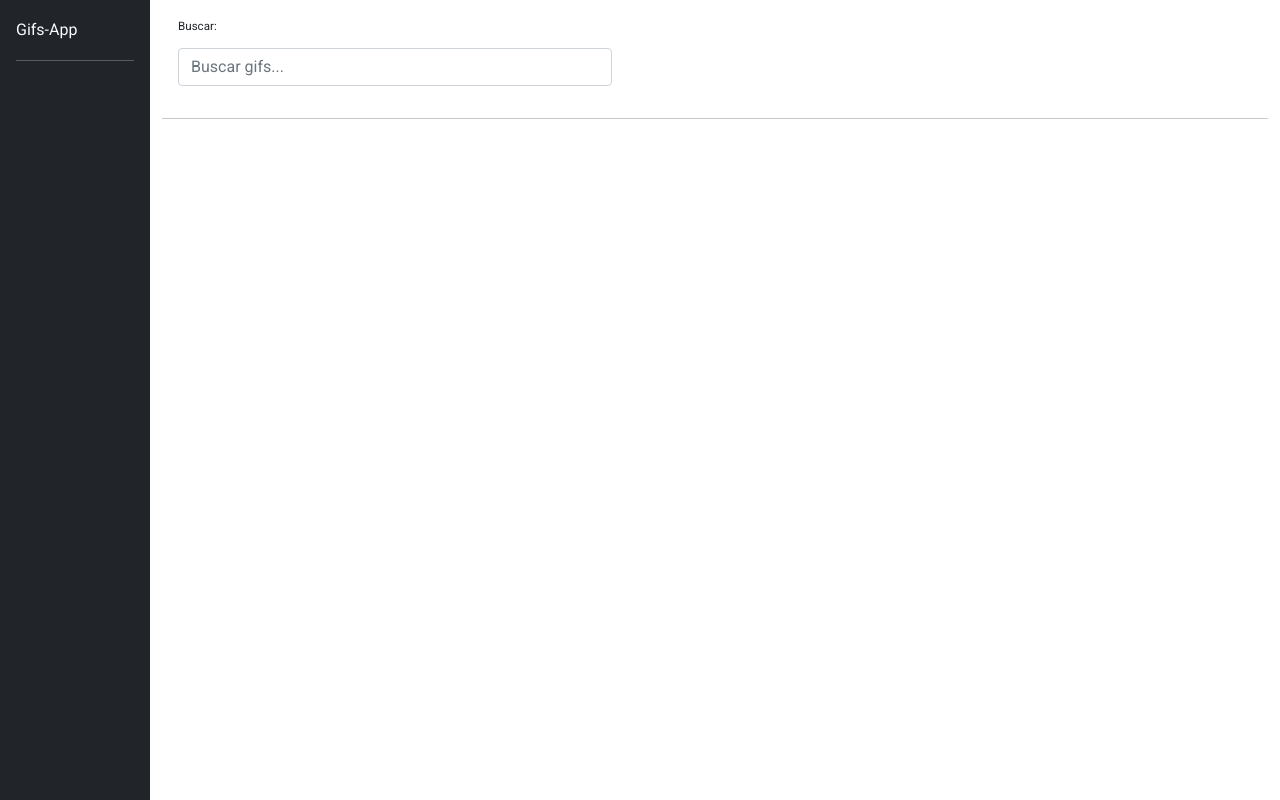
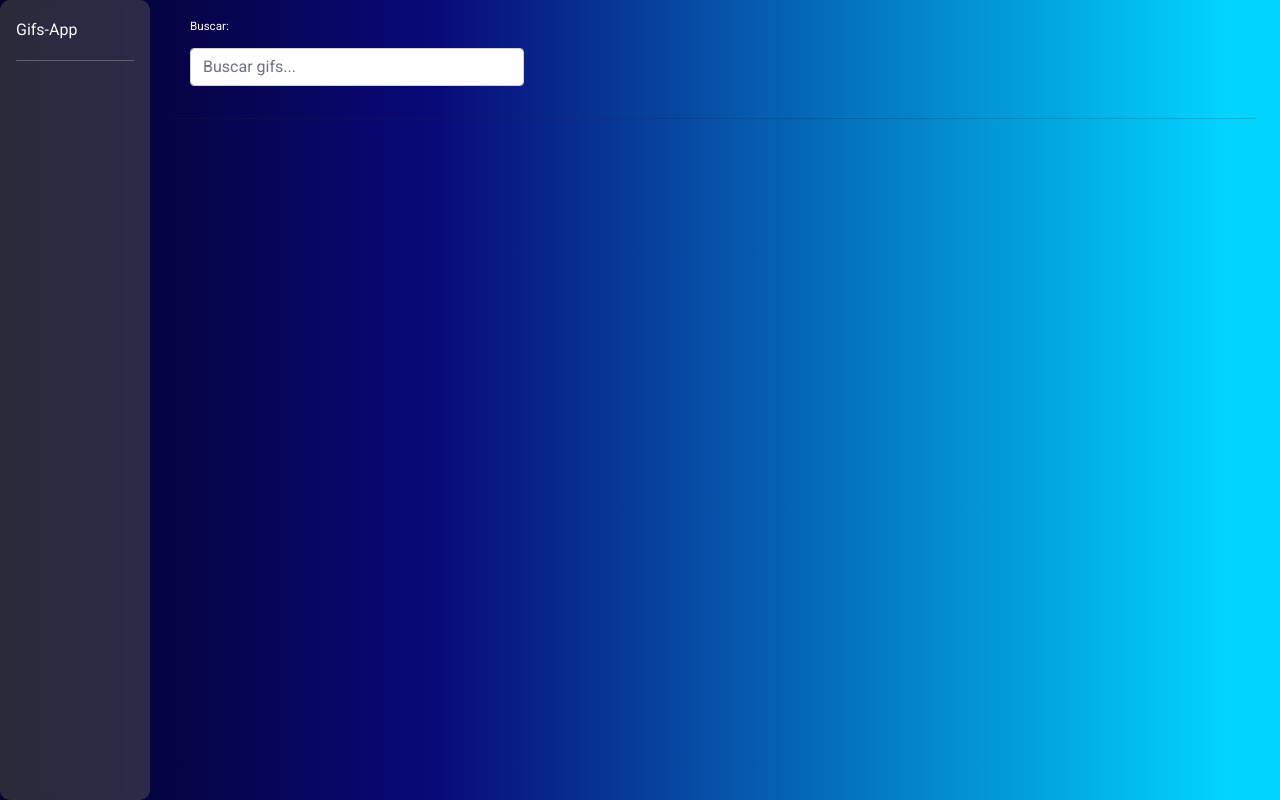
Before and after one commit to lucio-crDEV/gifsApp, an Angular app: page / in a window 1280 px wide. Built offline with nearby package versions, Linux system fonts and the light colour scheme.

Commit message:
correcion de grilla e input de busqueda, más estilos y botones de abrir y copiar link de gif

```diff
--- a/src/app/app.component.html
+++ b/src/app/app.component.html
@@ -2,6 +2,6 @@
 
   <app-sidebar></app-sidebar>
 
-  <app-gifs-page class="container"></app-gifs-page>
+  <app-gifs-page class="container-fluid"></app-gifs-page>
 
 </div>
--- a/src/app/gifs/busqueda/busqueda.component.html
+++ b/src/app/gifs/busqueda/busqueda.component.html
@@ -1,4 +1,4 @@
-<h5>Buscar: </h5>
+<h5 class="text-white">Buscar: </h5>
 <input
     type="text"
     class="form-control"
--- a/src/app/gifs/gifs-page/gifs-page.component.html
+++ b/src/app/gifs/gifs-page/gifs-page.component.html
@@ -1,14 +1,13 @@
+<div class="container-fluid">
     <div class="row p-3">
-
-    <div class="col-5">
+        <div class="col col-lg-4">
             <app-busqueda></app-busqueda>
         </div>
-
     </div>
     <hr />
-
     <div class="row">
         <div class="col">
             <app-resultado></app-resultado>
         </div>
     </div>
+</div>
--- a/src/app/gifs/resultado/resultado.component.html
+++ b/src/app/gifs/resultado/resultado.component.html
@@ -1,21 +1,31 @@
 <div class="row">
     <div *ngFor="let gif of resultados"
-         class="col-md-4 col-sm-6 animate__animated animate__fadeIn animate__slow">
-            <div
-                class="card">
-                <a href="https://i.giphy.com/media/{{gif.id}}/giphy.webp" target="_blank">
-                    <img [src]="gif.images.downsized_medium.url"
-                         [alt]="gif.title"
-                         class="card-image-top"
-                         width="420"
-                         >
-                    </a>
-                <div
-                    class="card-body">
-                    <p class="card-text">
-                        {{gif.title}}
-                    </p>
+        class="col-md-4 col-sm-6 animate__animated animate__fadeIn animate__slow d-flex align-items-center justify-content-center">
+        <div class="gifs card my-4">
+            <a class="d-flex justify-content-center p-0" href="https://i.giphy.com/media/{{gif.id}}/giphy.webp"
+                target="_blank">
+                <img [src]="gif.images.downsized_medium.url" [alt]="gif.title"
+                    class="card-image-top img-fluid object-fit-cover p-0">
+            </a>
+            <div class="card-body text-center">
+                <p class="card-text title">
+                    {{gif.title}}
+                </p>
+                <div class="d-flex justify-content-evenly">
+                    <button type="button" class="btn btn-primary">
+                        <a class="boton" target="_blank"
+                            rel="noopener noreferrer" (click)="copyText(gif.id)">
+                            <span>{{texto}}</span>
+                        </a>
+                    </button>
+                    <button type="button" class="btn btn-primary">
+                        <a class="boton" href="https://i.giphy.com/media/{{gif.id}}/giphy.webp" target="_blank"
+                            rel="noopener noreferrer">
+                            <span>Abrir</span>
+                        </a>
+                    </button>
                 </div>
             </div>
+        </div>
     </div>
 </div>
--- a/src/app/gifs/resultado/resultado.component.ts
+++ b/src/app/gifs/resultado/resultado.component.ts
@@ -1,14 +1,16 @@
 import { Component } from '@angular/core';
 import { GifsService } from '../services/gifs.service';
+
 
 @Component({
   selector: 'app-resultado',
   templateUrl: './resultado.component.html',
 })
+
 export class ResultadoComponent {
 
+  texto:string = 'Copiar'
   constructor(private giftService: GifsService) { }
-
 
   get resultados() {
     return this.giftService.resultado
@@ -17,4 +19,11 @@ export class ResultadoComponent {
     return this.giftService.url
   }
 
+  copyText(url: string) {
+    const gifUrl = url
+    this.giftService.copy(gifUrl)
+    setTimeout(() => {
+      alert('link copiado!')
+    }, 500);
+  }
 }
--- a/src/app/gifs/services/gifs.service.ts
+++ b/src/app/gifs/services/gifs.service.ts
@@ -1,6 +1,7 @@
 import { HttpClient, HttpParams } from '@angular/common/http';
 import { Injectable } from '@angular/core';
 import { SearchGIFResponse, Gif } from '../interfaces/gifs.interface';
+import { Clipboard } from '@angular/cdk/clipboard';
 
 @Injectable({
   providedIn: 'root'
@@ -9,9 +10,9 @@ import { SearchGIFResponse, Gif } from '../interfaces/gifs.interface';
 export class GifsService {
 
   // apiKey para giphy
-  private apiKey      : string    = 'UNIUNHq9rjoNittTj8RG7PDYJ7BhgKaA'
-  private servicioUrl : string    = 'https://api.giphy.com/v1/gifs'
-  private _historial  : string[]  = [];
+  private apiKey: string = 'UNIUNHq9rjoNittTj8RG7PDYJ7BhgKaA'
+  private servicioUrl: string = 'https://api.giphy.com/v1/gifs'
+  private _historial: string[] = [];
 
   public resultado: Gif[] = []
   public url: string = ''
@@ -20,11 +21,16 @@ export class GifsService {
     return [...this._historial];
   }
 
-  constructor(private http: HttpClient) {
+  constructor(private http: HttpClient, private clipboard: Clipboard) {
     this._historial = JSON.parse(localStorage.getItem('historial')!) || []
     this.resultado = JSON.parse(localStorage.getItem('resultado')!) || []
     this.url = JSON.parse(localStorage.getItem('url')!) || []
-   }
+  }
+
+  copy(id: string) {
+    const idGiff =  id
+    this.clipboard.copy('https://i.giphy.com/media/'+idGiff+'/giphy.webp');
+  }
 
   buscarGifs(query: string = '') {
     query = query.trim().toLowerCase()
@@ -37,12 +43,12 @@ export class GifsService {
     }
 
     const params = new HttpParams()
-          .set('api_key', this.apiKey)
-          .set('limit', '100')
-          .set('q', query)
+      .set('api_key', this.apiKey)
+      .set('limit', '100')
+      .set('q', query)
 
     // Equivalente al metodo fetch de js pero con mejor rendimiento por los "observables"
-    this.http.get<SearchGIFResponse>(`${ this.servicioUrl }/search?`, { params })
+    this.http.get<SearchGIFResponse>(`${this.servicioUrl}/search?`, { params })
       .subscribe((resp) => {
         console.log(resp.data)
 
--- a/src/app/shared/sidebar/sidebar.component.html
+++ b/src/app/shared/sidebar/sidebar.component.html
@@ -1,5 +1,5 @@
 <!-- SideBar -->
-<div class="bg-dark border-right p-3" id="sidebar">
+<div class="border-right p-3" id="sidebar">
     <h3 class="text-light">
       Gifs-App
     </h3>
--- a/src/styles.css
+++ b/src/styles.css
@@ -1,12 +1,61 @@
-html, body {
-    height: 100%;
-    max-width: 100%;
+html,
+body {
+  height: 100%;
+  max-width: 100%;
 }
 
-#sidebar{
-    height: 100%;
-    min-height: 100vh;
-    min-width: 150px;
+body {
+  margin: 0;
+  font-family: Roboto, "Helvetica Neue", sans-serif;
+  background: rgb(2, 0, 36);
+  background: linear-gradient(
+    90deg,
+    rgba(2, 0, 36, 1) 0%,
+    rgba(9, 9, 121, 1) 34%,
+    rgba(0, 212, 255, 1) 96%
+  );
 }
-html, body { height: 100%; }
-body { margin: 0; font-family: Roboto, "Helvetica Neue", sans-serif; }
+
+img{
+    transform: scale(1.005);
+}
+
+.title {
+  cursor: default;
+  user-select: all;
+}
+
+.boton {
+  color: #ffffff;
+  text-decoration: none;
+}
+.boton:hover {
+  color: #ffffff;
+}
+
+.gifs {
+  transition: 400ms;
+  border-radius: 20px;
+  padding: 0;
+  /* glasmorfismo */
+  background: rgba(192, 192, 192, 0.753);
+  backdrop-filter: blur(4px);
+  -webkit-backdrop-filter: blur(4px);
+  border-radius: 10px;
+}
+
+.gifs:hover {
+  box-shadow: 0 6px 26px 0 rgba(31, 38, 135, 0.37);
+  transform: scale(1.02);
+}
+
+#sidebar {
+  height: 100%;
+  min-height: 100vh;
+  min-width: 150px;
+  /* glasmorfismo */
+  background: rgba(78, 78, 78, 0.541);
+  backdrop-filter: blur(4px);
+  -webkit-backdrop-filter: blur(4px);
+  border-radius: 10px;
+}
```
Lines whose indentation alone changed are shown as unchanged.
